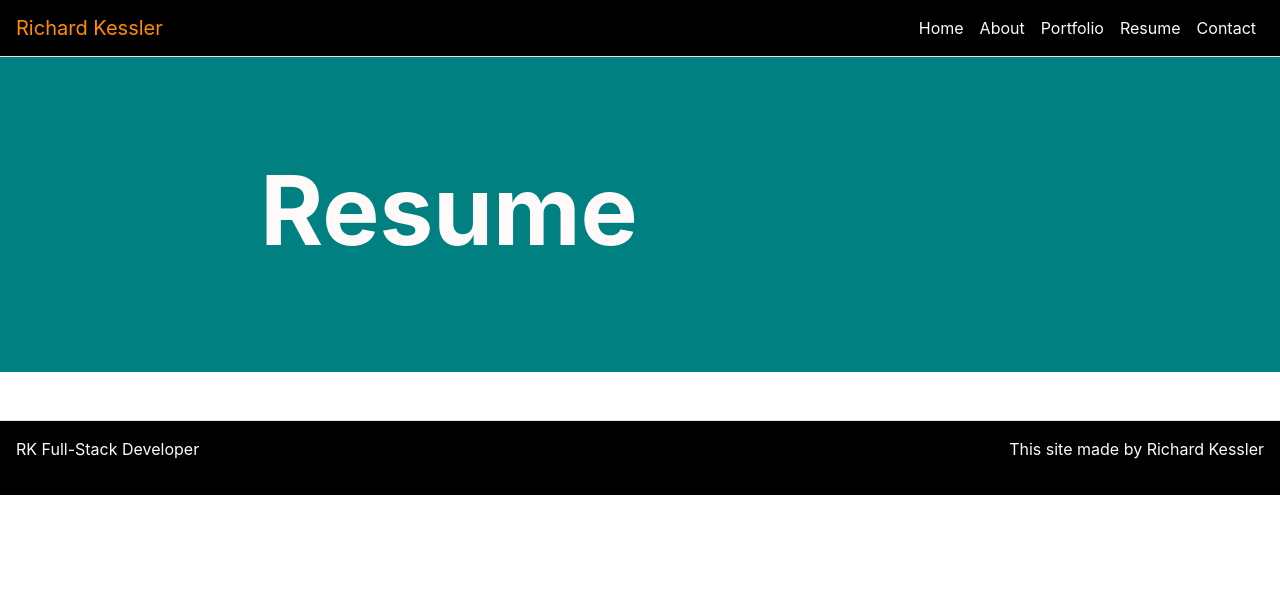
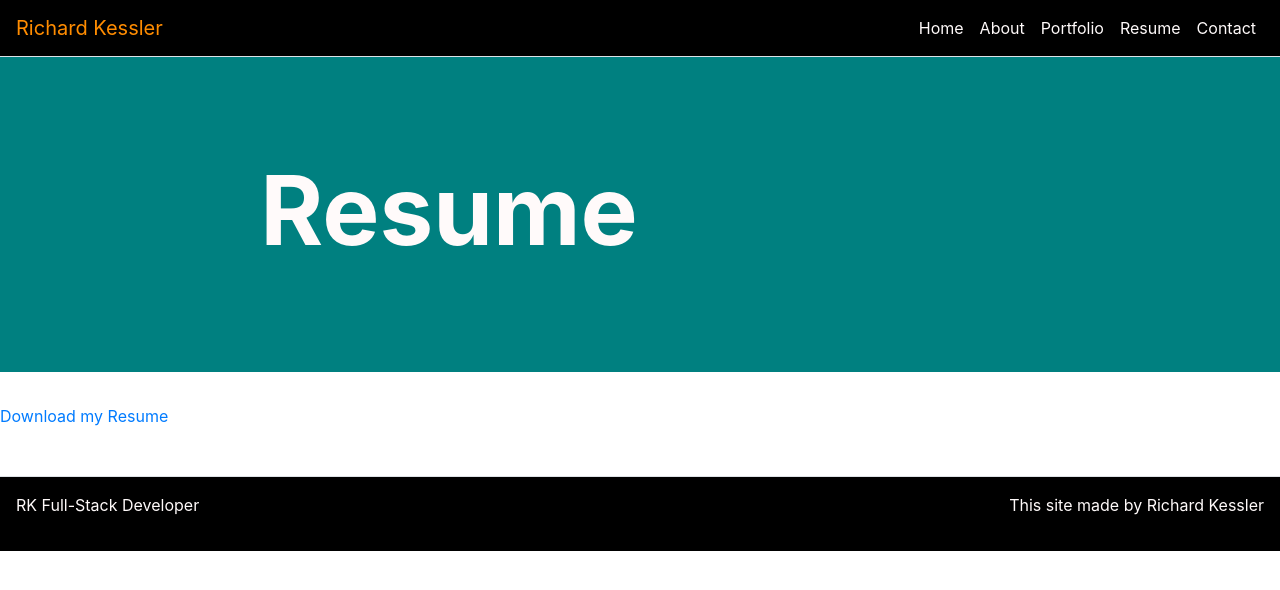
Before and after one commit to RichardKessler/React-Portfolio, a React (Create React App) app: page /resume in a window 1280 px wide. Shown: the top 590 px of the page. Built offline with nearby package versions, Linux system fonts and the light colour scheme.

Commit message:
added resume link

```diff
--- a/src/App.js
+++ b/src/App.js
@@ -52,7 +52,7 @@ class App extends React.Component {
       contact: {
         title: 'Contact Me',
         subTitle: 'Gmail: KesslerRichardJ@gmail.com',
-        text: 'For my Github and LinkedIn profiles please click the view link below'
+        text: 'For my Github and LinkedIn profiles please click on the icon then click view'
       }
     }
   }
--- a/src/pages/Resume.js
+++ b/src/pages/Resume.js
@@ -7,6 +7,8 @@ function ResumePage(props){
     return(
         <div>
         <Hero title={props.title} subTitle={props.subTitle} text={props.text} />
+
+        <a href='https://docs.google.com/document/d/1Y7tM9bn2w1ZsF3KmTJwY8OUsYmjjnUL0ixVnB-Mh-jg/edit?usp=sharing' target='__blank'>Download my Resume</a>
         </div>
     );
 }
```
